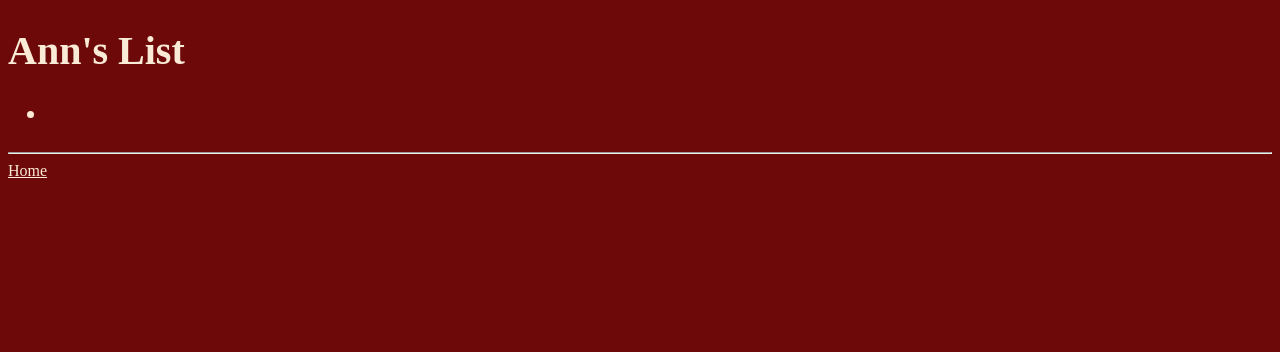
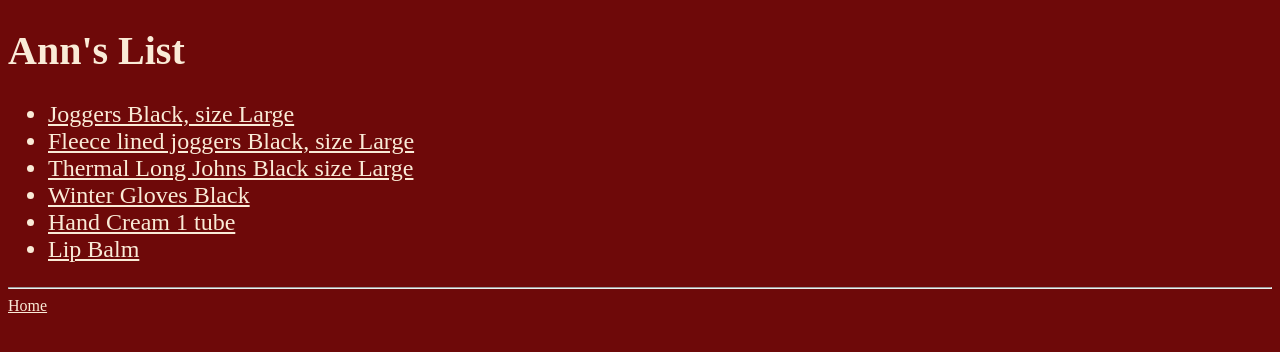
Before and after one commit to payton6323/xmaslists, a plain HTML site: page ann.html in a window 1280 px wide. Drawn offline with Linux system fonts and the light colour scheme; a web font is replaced by a local one.

Commit message:
Update ann.html
added list

```diff
--- a/ann.html
+++ b/ann.html
@@ -15,7 +15,42 @@
   <body>
     <h1>Ann's List</h1>
     <ul>
-      <li></li>
+      <li>
+        <a
+          href="https://www.amazon.com/gp/product/B097T7PQ21/ref=ppx_yo_dt_b_search_asin_title?ie=UTF8&th=1&psc=1 "
+          >Joggers Black, size Large</a
+        >
+      </li>
+      <li>
+        <a
+          href="https://www.amazon.com/Heathyoga-Joggers-Thermal-Sweatpants-Pockets/dp/B098T4KLKK/ref=sr_1_6?crid=1UH7I9MBJ8QI9&keywords=lined%2Bjoggers%2Bfor%2Bwomen&qid=1702154726&sprefix=lined%2Bjoggers%2Bfor%2Bwomen%2Caps%2C127&sr=8-6&th=1&psc=1 "
+          >Fleece lined joggers Black, size Large</a
+        >
+      </li>
+      <li>
+        <a
+          href="https://www.amazon.com/Thermajane-Womens-Thermal-Underwear-Fleece/dp/B019X2NGI8/ref=sr_1_6?crid=3J820X0OBA5NK&keywords=thermal%2Bunderwear%2Bset%2Bfor%2Bwomen&qid=1702154820&sprefix=thermal%2Bunderwear%2Bset%2Bfor%2Bwomen%2Caps%2C130&sr=8-6&th=1&psc=1 "
+          >Thermal Long Johns Black size Large</a
+        >
+      </li>
+      <li>
+        <a
+          href="https://www.amazon.com/Fantastic-Zone-Stretch-Cashmere-Knitted/dp/B077DBW4ZD/ref=sxin_17_sbv_search_btf?content-id=amzn1.sym.5795aee5-71f0-4369-b632-e8c78407f2cf%3Aamzn1.sym.5795aee5-71f0-4369-b632-e8c78407f2cf&crid=3898529NX0MK4&cv_ct_cx=gloves%2Bwomen&keywords=gloves%2Bwomen&pd_rd_i=B077DBW4ZD&pd_rd_r=f85f716b-10a6-4b09-b01b-53636053ed4f&pd_rd_w=kMNlM&pd_rd_wg=aNHZa&pf_rd_p=5795aee5-71f0-4369-b632-e8c78407f2cf&pf_rd_r=HWVJ8SKHP7D1NSB4D16S&qid=1702154912&sbo=RZvfv%2F%2FHxDF%2BO5021pAnSA%3D%3D&sprefix=gloves%2Bwomen%2Caps%2C121&sr=1-1-5190daf0-67e3-427c-bea6-c72c1df98776&th=1&psc=1 "
+          >Winter Gloves Black</a
+        >
+      </li>
+      <li>
+        <a
+          href="https://www.amazon.com/OKeeffes-Working-Hands-Cream-ounce/dp/B011KMZ2WW/ref=sr_1_15?crid=3UTPPYRZR2T05&keywords=hand%2Bcream%2Bfor%2Bdry%2Bcracked%2Bhands&qid=1702155031&sprefix=hand%2Bcream%2Bfor%2Bdry%2Bcracked%2Bhands%2Caps%2C120&sr=8-15&th=1 "
+          >Hand Cream 1 tube
+        </a>
+      </li>
+      <li>
+        <a
+          href="https://www.amazon.com/Changing-Hydrating-Moistrurizer-Chapstick-Nourishing/dp/B08GKRGXSH/ref=sr_1_2?crid=34QQUV7CLSV2G&keywords=CATKIN+Tinted+Lip+Balm+Color+Changing+Lipstick+Ultra+Hydrating+100%25+Natural+Lip+Moistrurizer+with+Vitamin+E+Nourishing+For+Cracked+%26+Dry+Lips+0.12+oz+Pink&qid=1702155413&sprefix=catkin+tinted+lip+balm+color+changing+lipstick+ultra+hydrating+100%25+natural+lip+moistrurizer+with+vitamin+e+nourishing+for+cracked+%26+dry+lips+0.12+oz+pink%2Caps%2C127&sr=8-2 "
+          >Lip Balm</a
+        >
+      </li>
     </ul>
     <hr />
     <a href="index.html">Home</a>
```
